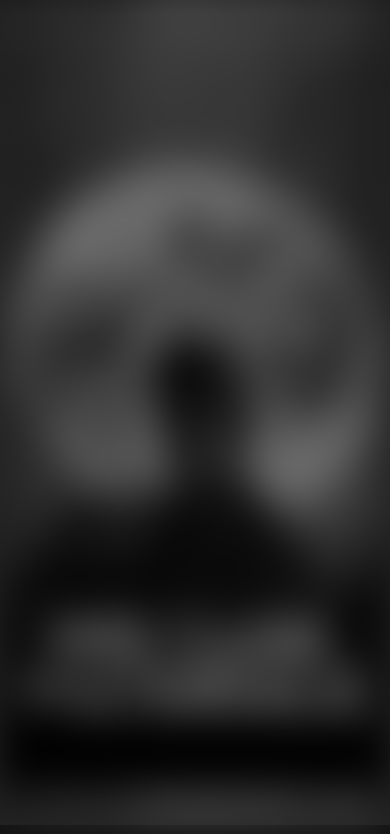
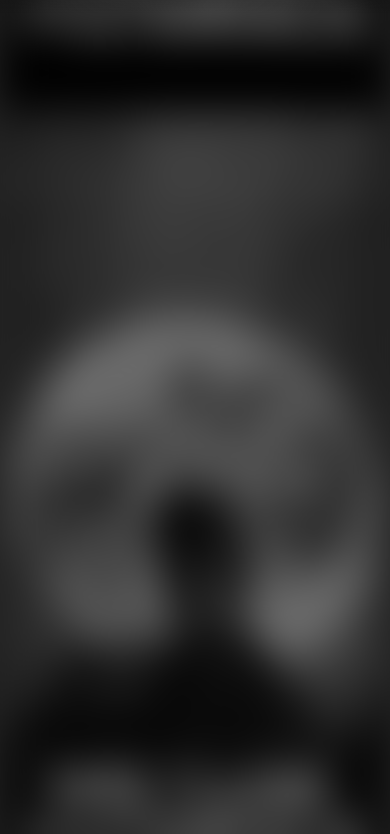
Before and after one commit to Narges-Danesh/filmSite, a plain HTML site: page details.html in a window 390 px wide. Shown: the part 75-909 px from the top of the page. Drawn offline with Linux system fonts and the light colour scheme.

Commit message:
Update details.css

```diff
--- a/details.css
+++ b/details.css
@@ -327,7 +327,7 @@
     align-items: center;
   }
   #bg-blur {
-    height: 900px;
+    height: 1200px;
   }
   .film-desc .poster {
     max-width: 300px;
```
